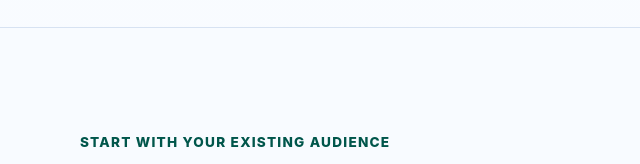
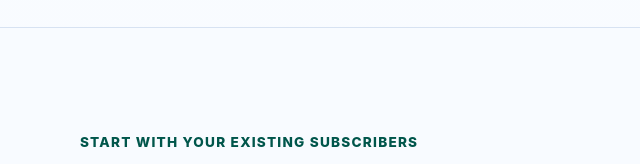
Before and after one commit to bluetss/netmelon_hompage, a website: page en/creators.html in a window 1280 px wide. Shown: the part 3480-3644 px from the top of the page, 0-640 px from the left. Drawn offline with Linux system fonts and the light colour scheme; a web font is replaced by a local one.

Commit message:
fix: use subscribers consistently in creator section heading

```diff
--- a/en/creators.html
+++ b/en/creators.html
@@ -42,7 +42,7 @@
 <section class="creator-section"><div class="shell"><p class="eyebrow">LEARN TOGETHER</p><h2>Build a subscriber challenge<br>around your lesson.</h2><p class="lead">Connect content to a challenge room, set shadowing missions and quiz assignments, organize goals and study schedules, and review participants’ learning activity.</p><div class="creator-grid"><article class="creator-card"><span class="creator-number">01</span><h3>Missions and assignments</h3><p>Set shadowing missions, quiz assignments, due dates and result release policies.</p></article><article class="creator-card"><span class="creator-number">02</span><h3>Participation and management</h3><p>Manage admission and members. Use announcements, questions, learning tips and study schedules.</p></article><article class="creator-card"><span class="creator-number">03</span><h3>Learning activity</h3><p>Review shadowing and quiz activity and progress from the room owner’s view.</p></article></div></div></section>
 <section class="creator-section creator-band"><div class="shell creator-split"><div><p class="eyebrow">KEEP YOUR BACK CATALOG WORKING</p><h2>Old learning content.<br>Your latest announcement.</h2><p class="lead">Update your channel’s featured announcement once and your older public learning content reads the same latest announcement. Promote a new course, book, resource, information session or meetup without editing each item.</p><p>Link channel resources and the announcement button to your HTTPS destination. Set the announcement’s display period or remove it whenever needed.</p></div><div class="creator-panel"><p class="caption">ILLUSTRATIVE EXAMPLE</p><div class="notice"><h3>This month’s online information session</h3><p>Introduce your next course and invite questions.</p><strong>View session details</strong></div><div class="archive-row"><span>Conversation material published last year</span><span>Latest announcement linked</span></div><div class="archive-row"><span>Expression practice published last month</span><span>Latest announcement linked</span></div><p class="caption">Illustration of the feature, not an actual event or performance report.</p></div></div></section>
 <section class="creator-section"><div class="shell"><p class="eyebrow">MANAGEMENT AND CONTINUITY</p><h2>As your content grows,<br>keep control of what comes next.</h2><div class="creator-grid"><article class="creator-card"><span class="creator-number">01</span><h3>Brand and content</h3><p>Manage the NPQ channel’s name, handle, photo, introduction, external links and learning content.</p></article><article class="creator-card"><span class="creator-number">02</span><h3>Stay connected</h3><p>Channel subscriptions, subscribed-content feeds and new-content notifications help learners find the next lesson. Notifications respect user preferences.</p></article><article class="creator-card"><span class="creator-number">03</span><h3>Transfer ownership</h3><p>Transfer a developed NPQ channel to another operator for succession or handover following a privately arranged sale.</p></article></div><p class="caption">Transfers apply to the NPQ channel and follow recipient consent, reauthentication and a seven-day waiting period. This is not a marketplace offering buyer matching, sale payments or escrow.</p></div></section>
-<section class="creator-section creator-band" id="how-it-works"><div class="shell"><p class="eyebrow">START WITH YOUR EXISTING AUDIENCE</p><h2>One existing lesson.<br>A new way to learn it.</h2><ol class="creator-steps"><li><h3>Add materials</h3><p>Add existing scripts, teaching documents or resources you have the rights to use.</p></li><li><h3>Prepare learning</h3><p>Review and publish content for shadowing and quiz practice.</p></li><li><h3>Share a link</h3><p>Share the learning link through your current YouTube channel or social accounts.</p></li><li><h3>Run and promote</h3><p>Run challenges and assignments, and use announcements to share what comes next.</p></li></ol></div></section>
+<section class="creator-section creator-band" id="how-it-works"><div class="shell"><p class="eyebrow">START WITH YOUR EXISTING SUBSCRIBERS</p><h2>One existing lesson.<br>A new way to learn it.</h2><ol class="creator-steps"><li><h3>Add materials</h3><p>Add existing scripts, teaching documents or resources you have the rights to use.</p></li><li><h3>Prepare learning</h3><p>Review and publish content for shadowing and quiz practice.</p></li><li><h3>Share a link</h3><p>Share the learning link through your current YouTube channel or social accounts.</p></li><li><h3>Run and promote</h3><p>Run challenges and assignments, and use announcements to share what comes next.</p></li></ol></div></section>
 <section class="creator-section"><div class="shell creator-faq"><h2>Before you start</h2><details><summary>Do I need to move my YouTube channel?</summary><p>No. Keep your existing YouTube channel and social accounts and share NPQ learning links. NPQ channel management organizes your learning materials and announcements.</p></details><details><summary>Can I just paste a video URL?</summary><p>The inputs described here are existing scripts, teaching materials, text, supported documents and official Excel templates. This page does not promise automatic ingestion or conversion of an entire video from its URL.</p></details><details><summary>Are all features available in every language?</summary><p>Availability depends on the learning support language, prepared materials and content type. Check the actual language, learning options and publication scope in the product.</p></details><details><summary>Are views or sales guaranteed?</summary><p>NPQ provides learning experiences and external promotional links. It does not guarantee more video views, sales or event registrations, or treat a click as a purchase or completed learning.</p></details></div></section>
 <section class="creator-section creator-band creator-end"><div class="shell"><h2>Before making your next lesson,<br>give this one a next step.</h2><p class="lead">Add existing materials in Studio and share a learning link with your subscribers.</p><div class="creator-actions"><a class="creator-button primary" href="https://naepopquiz.com/studio">Open Studio</a><a class="creator-button" href="mailto:netmelon@netmelonai.com?subject=Creator%20partnership">Discuss a creator partnership</a></div><p class="caption">Feature eligibility and AI Usage may apply. Use materials you have the rights to use.</p></div></section>
 </main>
```
Also changed, not shown: scripts/generate-creators.mjs (+1 -1 lines).
